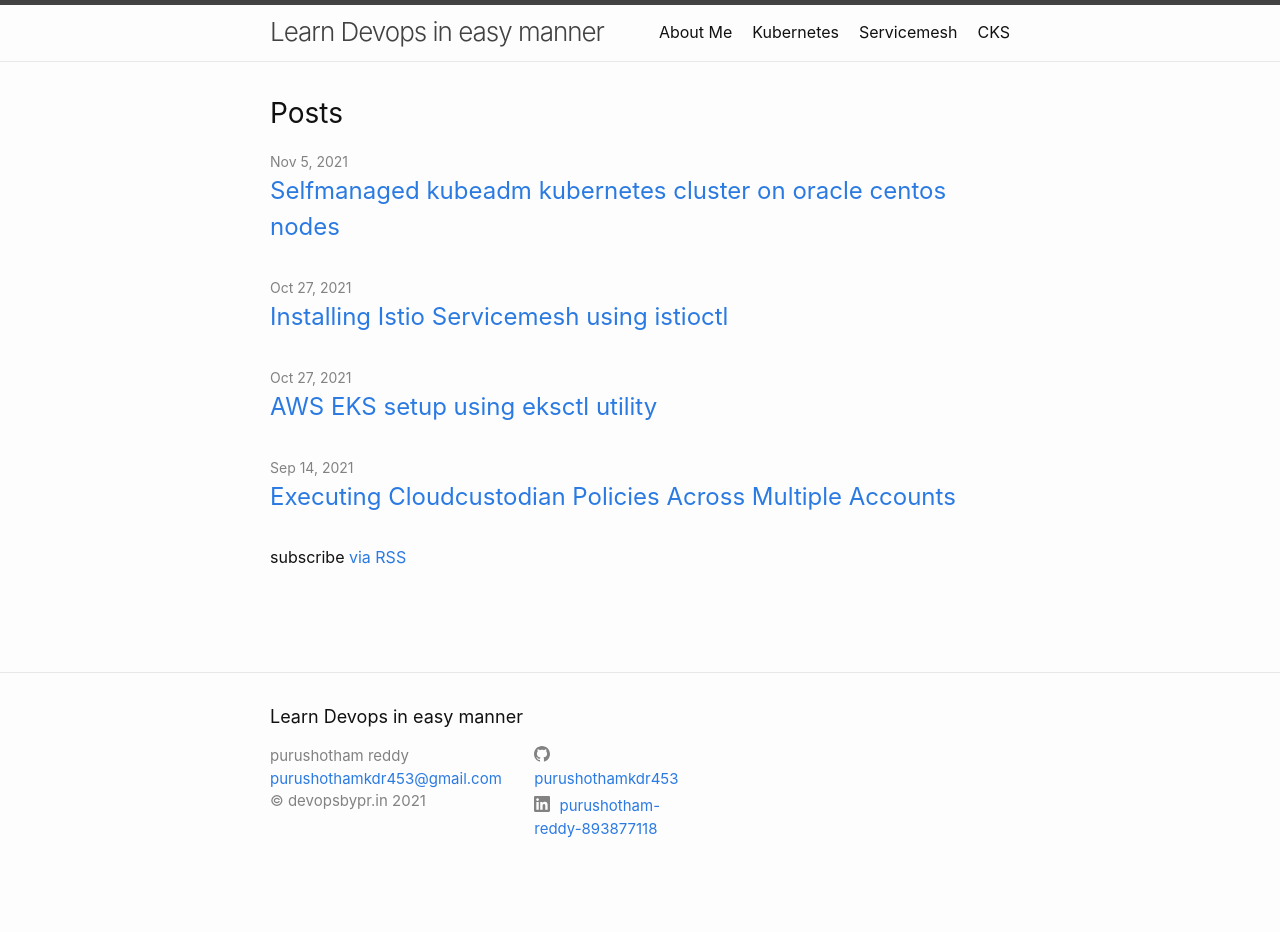
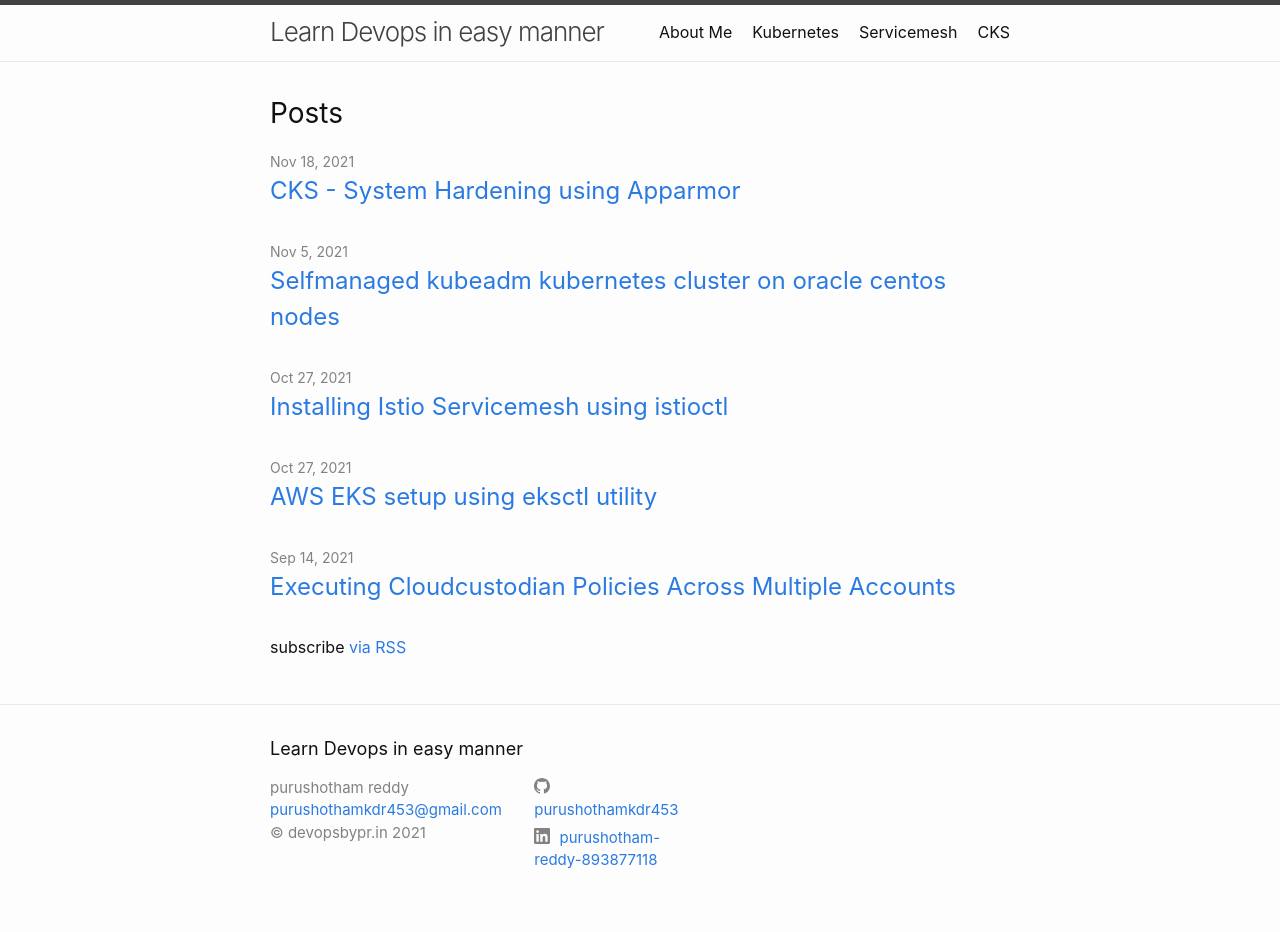
Before and after one commit to purushothamkdr453/my-blog, a Jekyll site: the page built from index.markdown, in a window 1280 px wide. Built offline with Jekyll 4.4.1, drawn with Linux system fonts in a browser that asks for light colours; before the commit the page ends 900 px from its top, so only the background shows below that.

Commit message:
renamed apparmor post file name

```diff
--- a/blog-cks/_posts/CKS-System Hardening-using-Apparmor.markdown
+++ b/blog-cks/_posts/2021-11-18-CKS-System Hardening-using-Apparmor.markdown
@@ -1,7 +1,7 @@
 ---
 layout: post
 title:  "CKS - System Hardening using Apparmor"
-date:   2021-11-17 07:40:00 +0530
+date:   2021-11-18 09:10:00 +0530
 category: cks
 ---
 
```
